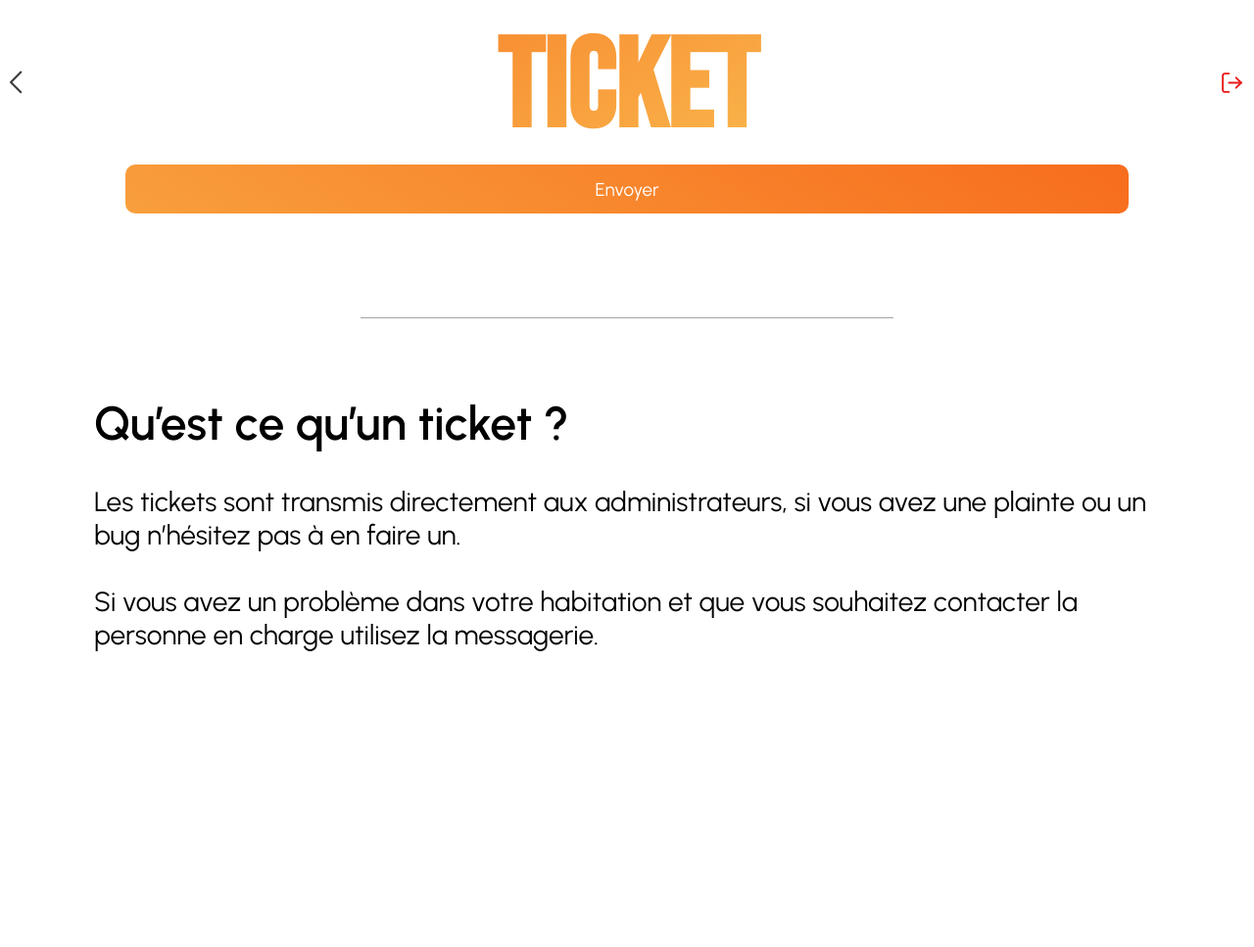
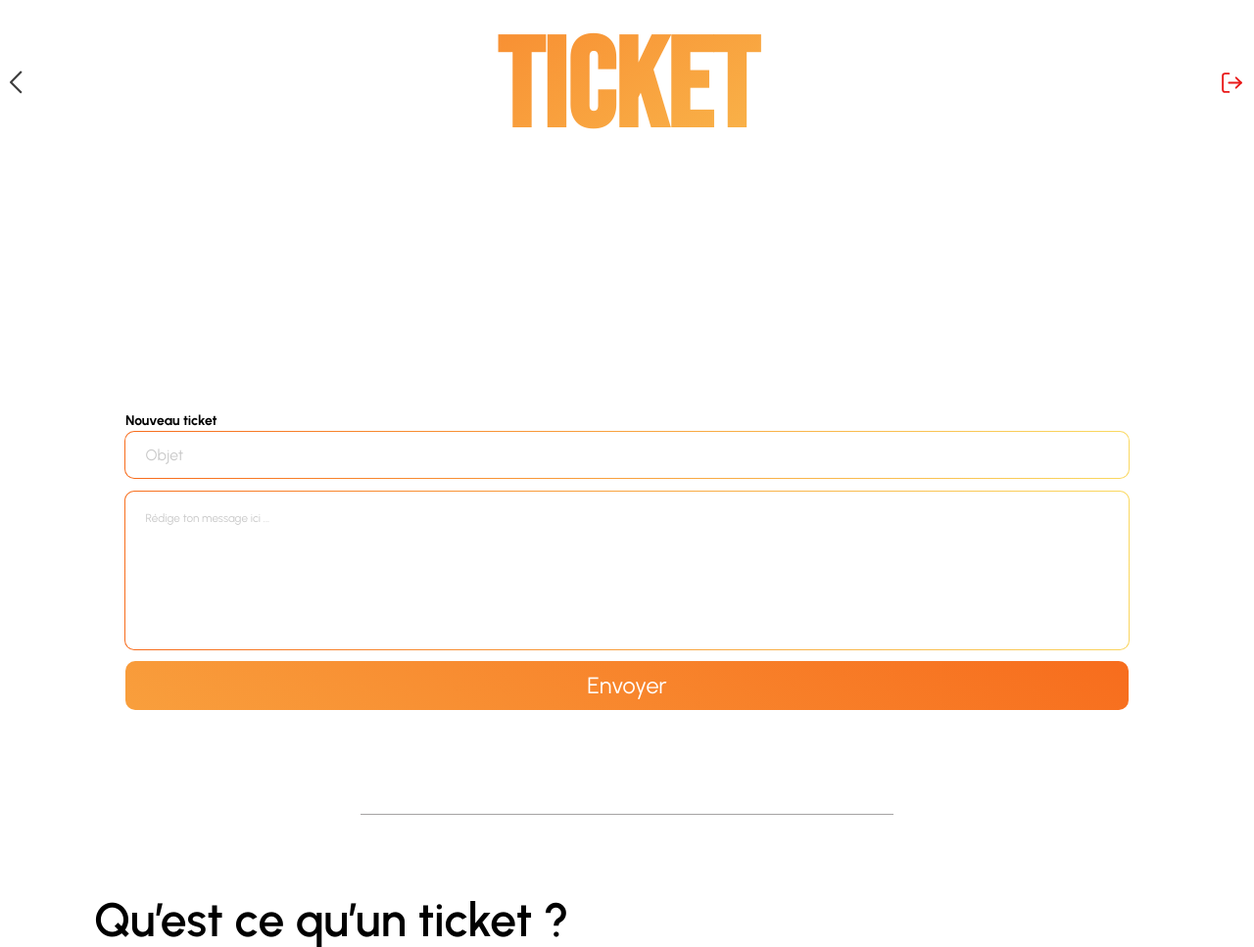
Before and after one commit to HipppB/safeHub, a PHP site: page /ticketuser.html in a window 1280 px wide. Shown: the top 967 px of the page at 98% size. Before the commit the page ends 665 px from the top, so only its background shows below. Run offline with PHP 8.4, Linux system fonts and the light colour scheme.

Commit message:
manque les inputs sinon fini

```diff
--- a/views/styles/ticketuser.css
+++ b/views/styles/ticketuser.css
@@ -20,6 +20,52 @@ div {
     align-items: center;
 }
 
+.middle-container {
+    display: flex;
+    flex-direction: column;
+    gap: 10px;
+    margin-top: 20%;
+}
+
+.nouveauticket {
+    display: flex;
+    border: none;
+    align-items: center;
+    justify-content: flex-start;
+    font-weight: bold;
+    width: 80vw;
+    height: 10px;
+    margin-bottom: -5px;
+}
+
+.nouveauticket p {
+    font-size: 0.7rem;
+    color: black;
+}
+
+.messageticket {
+    display: flex;
+    justify-content: center;
+    color: #c8c8c8;
+}
+
+.objet {
+    height: 3em;
+    justify-content: flex-start;
+    align-items: center;
+    padding-left: 2%;
+    font-size: 0.4em;
+}
+
+.contenu {
+    height: 12em;
+    justify-content: flex-start;
+    align-items: flex-start;
+    padding-left: 2%;
+    padding-top: 2%;
+    font-size: 0.3em;
+}
+
 .envoyerTicket {
     display: flex;
     justify-content: center;
--- a/views/ticketuser.html
+++ b/views/ticketuser.html
@@ -21,10 +21,25 @@
             rightButtonPath="./assets/icons/logout.svg" width="25px"
             >
         </div>
-        <div class="envoyerTicket">
-            <bouton class="button">
-                Envoyer
-            </bouton>
+        <div class="middle-container">
+            <div class="nouveauticket">
+                <p>Nouveau ticket</p>
+            </div>
+            <div class="messageticket">
+                <div class="button-outlined objet">
+                    Objet
+                </div>
+            </div>
+            <div class="messageticket">
+                <div class="button-outlined contenu">
+                    Rédige ton message ici ...
+                </div>
+            </div>
+            <div class="envoyerTicket">
+                <bouton class="button">
+                    Envoyer
+                </bouton>
+            </div>
         </div>
         <div class="central-container">
             <div class="small-stroke""></div>
```
